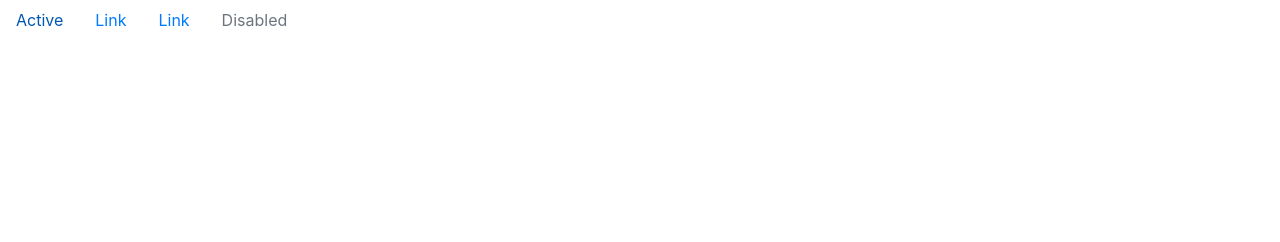
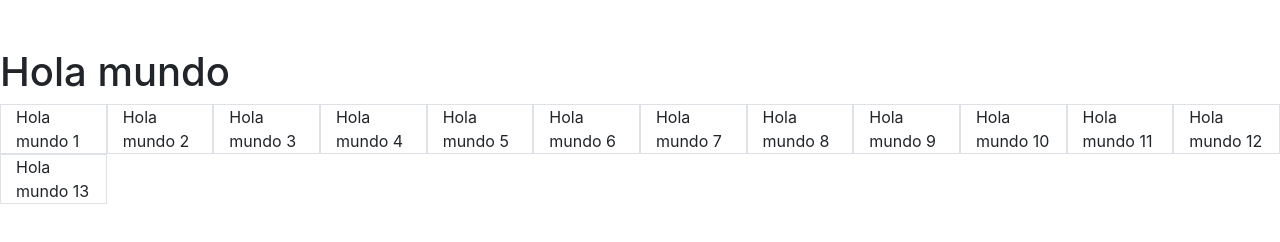
Before and after one commit to CarlosAli81/boostrap, a plain HTML site: page index.html in a window 1280 px wide. Drawn offline with nearby package versions, Linux system fonts and the light colour scheme.

Commit message:
commit 3

```diff
--- a/index.html
+++ b/index.html
@@ -12,24 +12,56 @@
 </head>
 <body>
 
-    <ul class="nav">
-        <li class="nav-item">
-          <a class="nav-link active" href="#">Active</a>
-        </li>
-        <li class="nav-item">
-          <a class="nav-link" href="#">Link</a>
-        </li>
-        <li class="nav-item">
-          <a class="nav-link" href="#">Link</a>
-        </li>
-        <li class="nav-item">
-          <a class="nav-link disabled" href="#">Disabled</a>
-        </li>
-      </ul>
-
     <script src="https://code.jquery.com/jquery-3.3.1.slim.min.js" integrity="sha384-q8i/X+965DzO0rT7abK41JStQIAqVgRVzpbzo5smXKp4YfRvH+8abtTE1Pi6jizo" crossorigin="anonymous"></script>
     <script src="https://cdnjs.cloudflare.com/ajax/libs/popper.js/1.14.3/umd/popper.min.js" integrity="sha384-ZMP7rVo3mIykV+2+9J3UJ46jBk0WLaUAdn689aCwoqbBJiSnjAK/l8WvCWPIPm49" crossorigin="anonymous"></script>
     <script src="https://stackpath.bootstrapcdn.com/bootstrap/4.1.1/js/bootstrap.min.js" integrity="sha384-smHYKdLADwkXOn1EmN1qk/HfnUcbVRZyYmZ4qpPea6sjB/pTJ0euyQp0Mk8ck+5T" crossorigin="anonymous"></script>
 
+
+    <h1 class="mt-5">Hola mundo</h1>
+    <div class="container-fluid">
+        <div class="row">
+            <div class="col-lg-1 col-md-1 col-sm-1 border">
+                Hola mundo 1
+            </div>
+            <div class="col-lg-1 col-md-1 col-sm-1 border">
+                Hola mundo 2
+            </div>
+            <div class="col-lg-1 col-md-1 col-sm-1 border">
+                Hola mundo 3
+            </div>
+            <div class="col-lg-1 col-md-1 col-sm-1 border">
+                Hola mundo 4
+            </div>
+            <div class="col-lg-1 col-md-1 col-sm-1 border">
+                Hola mundo 5
+            </div>
+            <div class="col-lg-1 col-md-1 col-sm-1 border">
+                Hola mundo 6
+            </div>
+            <div class="col-lg-1 col-md-1 col-sm-1 border">
+                Hola mundo 7
+            </div>
+            <div class="col-lg-1 col-md-1 col-sm-1 border">
+                Hola mundo 8
+            </div>
+            <div class="col-lg-1 col-md-1 col-sm-1 border">
+                Hola mundo 9
+            </div>
+            <div class="col-lg-1 col-md-1 col-sm-1 border">
+                Hola mundo 10
+            </div>
+            <div class="col-lg-1 col-md-1 col-sm-1 border">
+                Hola mundo 11
+            </div>
+            <div class="col-lg-1 col-md-1 col-sm-1 border">
+                Hola mundo 12
+            </div>
+            <div class="col-lg-1 col-md-1 col-sm-1 border">
+                Hola mundo 13
+            </div>
+        </div>
+
+    </div>
+
 </body>
 </html>
```
